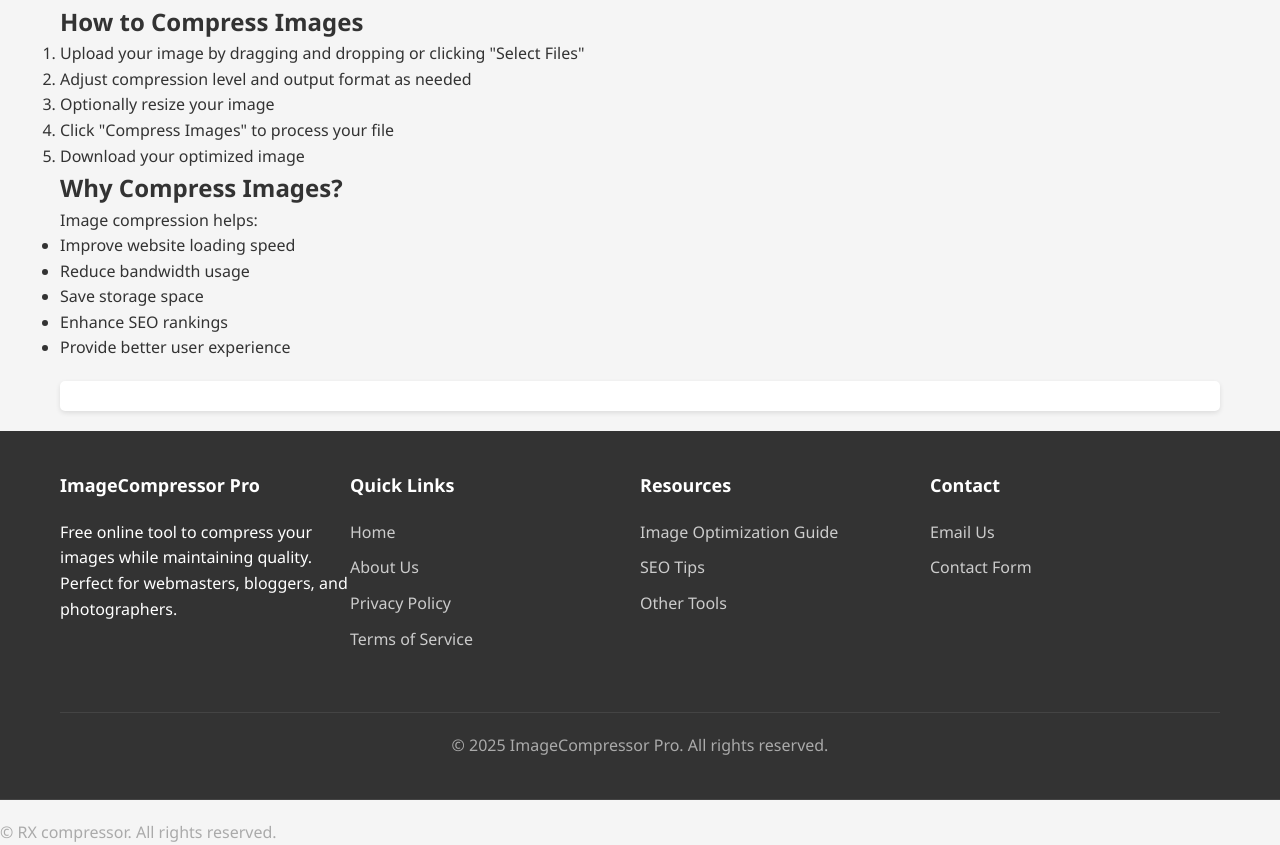
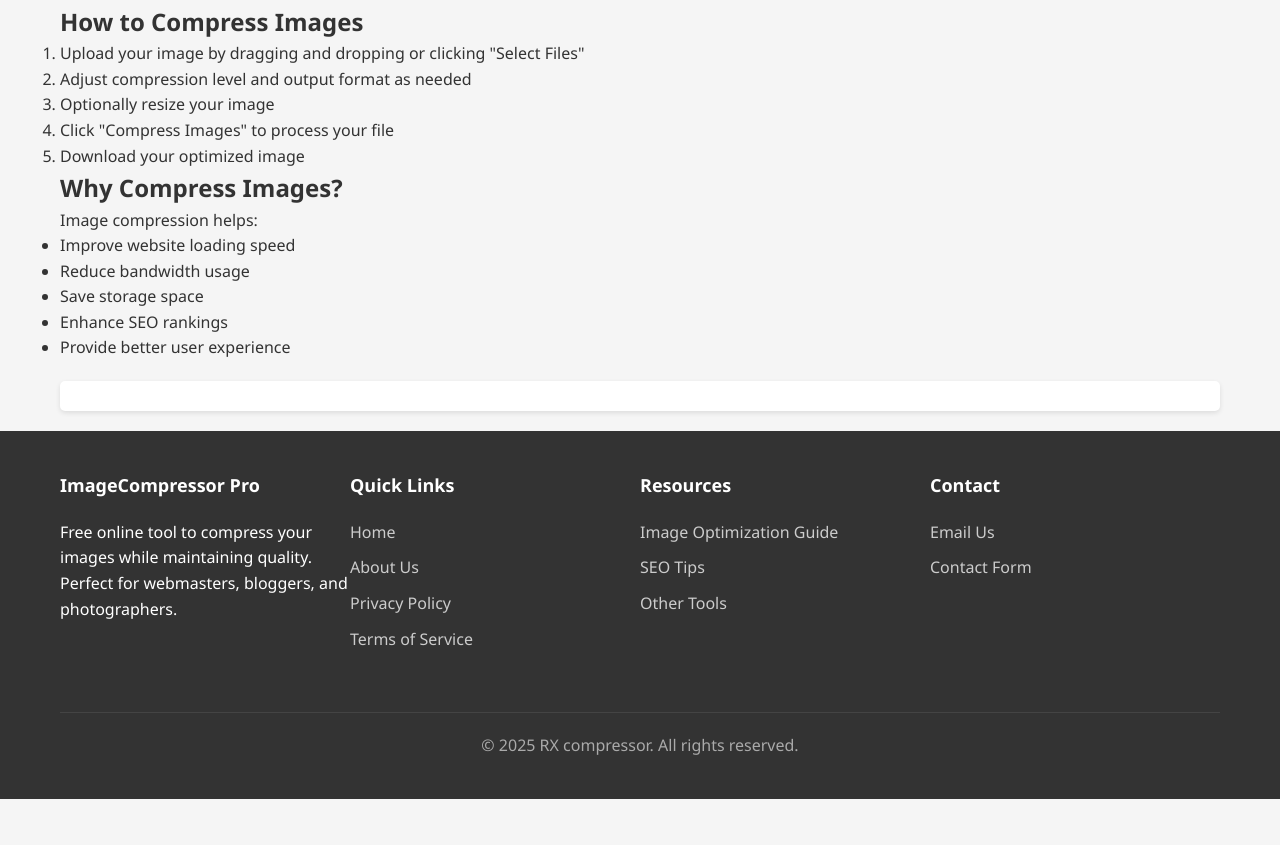
Before and after one commit to kashif09l/Rx-compressor2.0, a plain HTML site: page Image/Index.html in a window 1280 px wide. Shown: the part 1034-1879 px from the top of the page. After the commit the page ends 1833 px from the top, so only its background shows below. Drawn offline with Linux system fonts and the light colour scheme.

Commit message:
Update Index.html

```diff
--- a/Image/Index.html
+++ b/Image/Index.html
@@ -551,7 +551,7 @@
                 </div>
             </div>
             <div class="copyright">
-                <p>&copy; <span id="currentYear"></span> ImageCompressor Pro. All rights reserved.</p>
+                <p>&copy; <span id="currentYear"></span> RX compressor. All rights reserved.</p>
             </div>
         </div>
     </footer>
@@ -786,7 +786,3 @@
     </script>
 </body>
 </html>
-
-<div class="copyright">
-    <p>&copy; <span id="currentYear"></span> RX compressor. All rights reserved.</p>
-</div>
```
